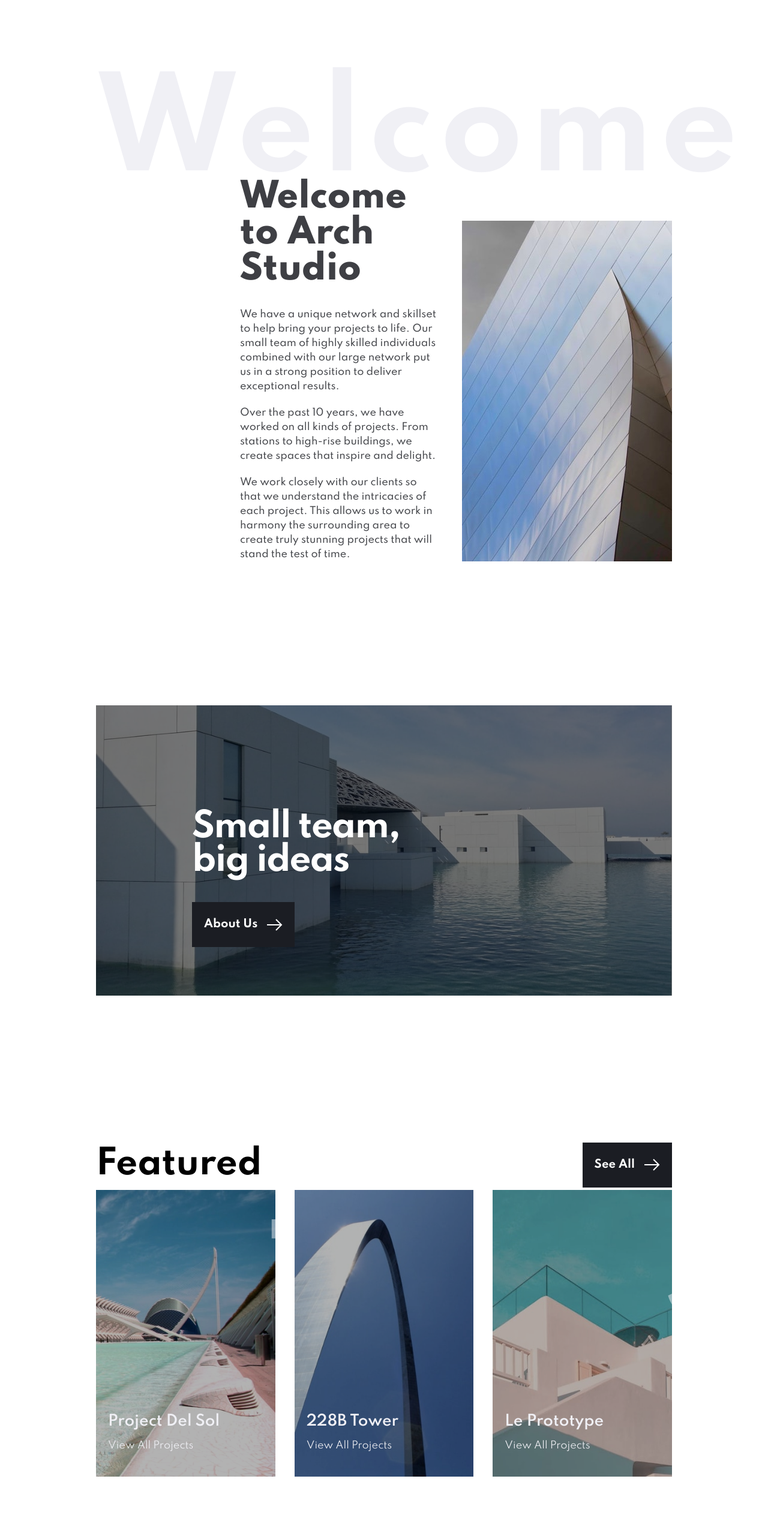
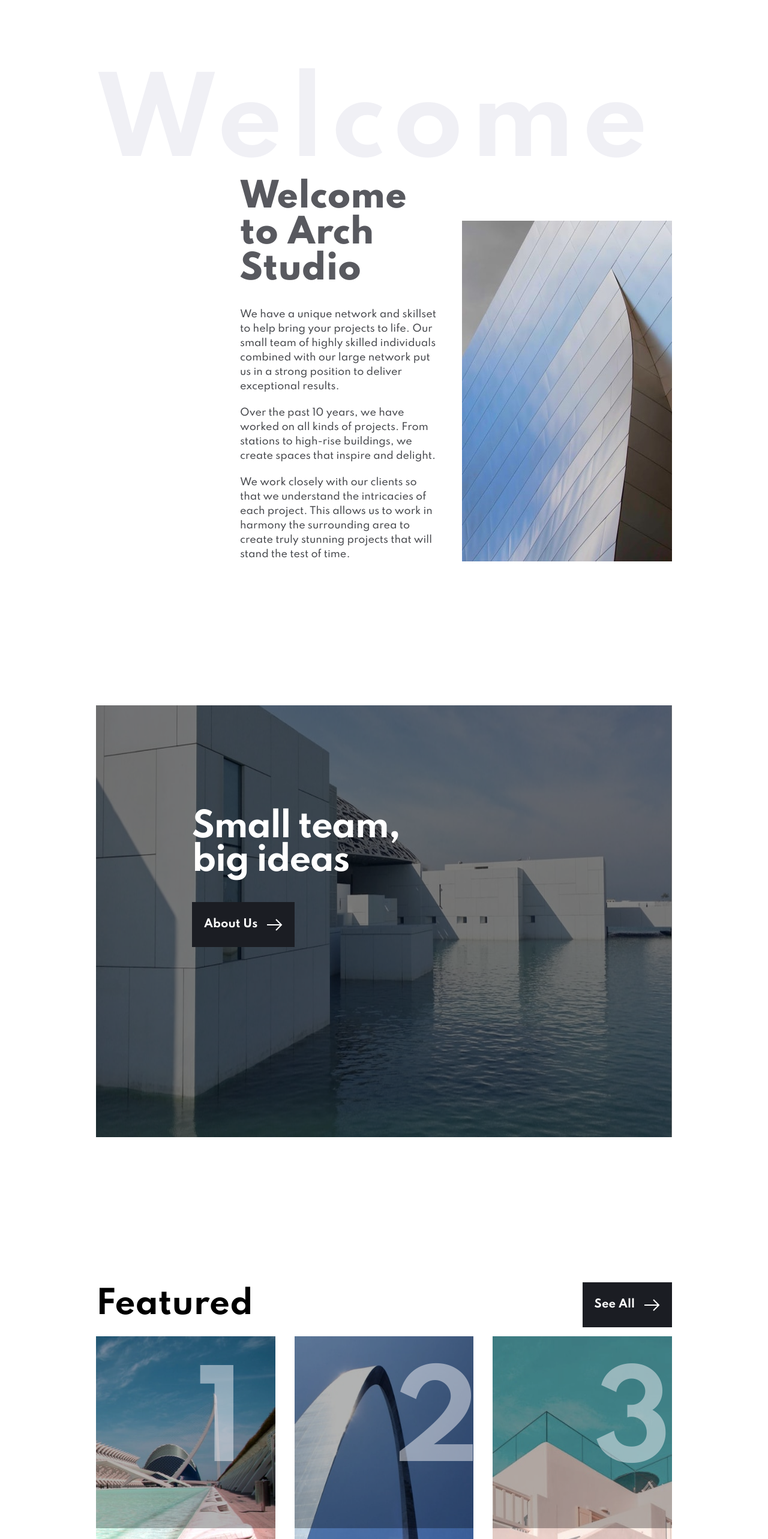
Before and after one commit to keys78/arch-studio, a React (Create React App) app: page / in a window 1280 px wide. Shown: the part 1020-3586 px from the top of the page at 60% size. Built offline with nearby package versions, Linux system fonts and the light colour scheme.

Commit message:
scalling and responsiveness

```diff
--- a/src/Home.js
+++ b/src/Home.js
@@ -26,7 +26,7 @@ const Home = ({ }) => {
             img:'assets/portfolio/desktop/image-228b.jpg',
             imgT:'assets/portfolio/tablet/image-228b.jpg',
             imgM:'assets/portfolio/mobile/image-228b.jpg',
-            mumb:2,
+            numb:2,
             no_date:true,
             date:"September 2019"
         },
@@ -35,8 +35,8 @@ const Home = ({ }) => {
             category: 'featured',
             name: 'Le Prototype',
             img:'assets/portfolio/desktop/image-prototype.jpg',
-            img:'assets/portfolio/desktop/image-prototype.jpg',
-            img:'assets/portfolio/desktop/image-prototype.jpg',
+            imgT:'assets/portfolio/tablet/image-prototype.jpg',
+            imgM:'assets/portfolio/mobile/image-prototype.jpg',
             numb:3,
             no_date:true,
             date:"October 2015"
@@ -52,15 +52,15 @@ const Home = ({ }) => {
             <div className="swipe-div md:w-9/12 sm:w-11/12 w-full mx-auto z-auto"><Swipe /></div>
 
 
-            <section className="w-9/12 mx-auto mt-44">
-                <div className="flex items-end relative pt-24">
-                    <div className="absolute text-9xl left-0 top-0 ">
-                        <div className="w-full mx-auto">
+            <section className="md:w-9/12 w-11/12 mx-auto md:mt-44 sm:mt-16 mt-4">
+                <div className="flex items-end relative md:pt-24 pt-0">
+                    <div className="md:block hidden absolute text-9xl left-0 top-0 ">
+                        <div className="w-9/12">
                             <h1 className="big-text">Welcome</h1>
                         </div>
                     </div>
-                    <div className="w-5/12 ml-60 welcome-area">
-                        <h1 className="sub-header mb-8 mt-20">Welcome to Arch Studio</h1>
+                    <div className="lg:w-5/12 w-11/12 xl:ml-60 ml-0 welcome-area">
+                        <h1 className="sub-header md:mb-8 mb-5 mt-20">Welcome to Arch Studio</h1>
 
                         <p> We have a unique network and skillset to help bring your projects to life.
                             Our small team of highly skilled individuals combined with our large network put us in a strong position
@@ -74,18 +74,18 @@ const Home = ({ }) => {
                         </p>
                     </div>
 
-                    <div className="w-6/12">
+                    <div className="w-6/12 lg:block hidden">
                         <img className="float-right" src={process.env.PUBLIC_URL + 'assets/home/desktop/image-welcome.jpg'} alt="photos"/>
                     </div>
                 </div>
             </section>
 
-            <section className="my-60">
-                <div className="w-9/12 mx-auto relative">
-                    <img className="w-full" src={process.env.PUBLIC_URL + 'assets/home/desktop/image-small-team.jpg'} alt="photos"/>
+            <section className="lg:my-60 my-28">
+                <div className="md:w-9/12 sm:w-11/12 w-full  mx-auto relative">
+                    <img className="w-full big-team-box" src={process.env.PUBLIC_URL + 'assets/home/desktop/image-small-team.jpg'} alt="photos"/>
                     <div className="bg-black w-full h-full opacity-50 absolute top-0"></div>
                     <div className="absolute top-0 left-0 w-full ">
-                        <div className="w-8/12 mx-auto pt-44">
+                        <div className="sm:w-8/12 w-9/12 mx-auto pt-44">
                             <h1 className="big-team mb-10">Small team, <br></br> big ideas</h1>
                             <Link to="/about"><Button text="About Us" className="w-6/12"/></Link>
                         </div>
@@ -93,15 +93,19 @@ const Home = ({ }) => {
                 </div>
             </section>
 
-            <section className="w-9/12 mx-auto mb-40">
-                <div className="flex-between">
+            <section className="md:w-9/12 w-11/12 mx-auto mb-40">
+                <div className="flex-between mb-3">
                     <h1 className="featured">Featured</h1>
-                    <Link to="/portfolio"><Button text="See All"/></Link>
+                    <Link className="sm:block hidden" to="/portfolio"><Button text="See All "/></Link>
                 </div>
 
                 <div>
                     <Data portfolios={portfolios.filter((portfolio) => portfolio.category === "featured")} view="View All Projects"/>
                 </div>
+                <div className="flex justify-end mt-5 w-full">
+                    <Link className="sm:hidden" to="/portfolio"><Button className="mt-5" text="See All "/></Link>
+                </div>
+
             </section>
 
             <Footer />
--- a/src/Portfolio.js
+++ b/src/Portfolio.js
@@ -49,7 +49,7 @@ const Portfolio = () => {
             img:'assets/portfolio/desktop/image-228b.jpg',
             imgT:'assets/portfolio/tablet/image-228b.jpg',
             imgM:'assets/portfolio/mobile/image-228b.jpg',
-            // mumb:2,
+            // numb:2,
             date:"September 2019"
         },
         {
@@ -57,8 +57,8 @@ const Portfolio = () => {
             category: 'featured',
             name: 'Le Prototype',
             img:'assets/portfolio/desktop/image-prototype.jpg',
-            img:'assets/portfolio/desktop/image-prototype.jpg',
-            img:'assets/portfolio/desktop/image-prototype.jpg',
+            imgT:'assets/portfolio/desktop/image-prototype.jpg',
+            imgM:'assets/portfolio/desktop/image-prototype.jpg',
             // numb:3,
             date:"October 2015"
         },
@@ -125,7 +125,7 @@ const Portfolio = () => {
     return (
         <div>
             <Header title="PORTFOLIO"/>
-            <div className="w-9/12 mx-auto mb-40">
+            <div className="md:w-9/12 w-11/12 mx-auto mb-40">
                 <Data portfolios={portfolios} />
             </div>
             <Footer />
--- a/src/components/Header.js
+++ b/src/components/Header.js
@@ -29,7 +29,7 @@ const openNav = () => {
                 </div>
             </div>
 
-            {showBar && <div className='sidebar links h-72 w-full md:hidden block animate__animated animate__bounceInLeft'>
+            {showBar && <div className='sidebar absolute top-24 links h-72 w-full md:hidden block animate__animated animate__bounceInLeft'>
                 <Link to="/portfolio"><h1>Portfolio</h1></Link>
                 <Link to="/about"><h1 className="py-5" >About Us</h1></Link>
                 <Link to="/contact"><h1>Contact</h1></Link>
@@ -37,7 +37,7 @@ const openNav = () => {
             }
 
             <div className="absolute top-0 left-0 md:flex hidden">
-                <div className="pl-20">
+                <div className="xl:pl-20 lg:pl-12 md:pl-8">
                     <div className="hang-down"></div>
                     <h1 className="vertical-group">{title}</h1>
                 </div>
--- a/src/components/data.js
+++ b/src/components/data.js
@@ -3,20 +3,21 @@ import { Link } from "react-router-dom";
 const Data = ({ portfolios, view }) => {
 
     return (
-        <Link to="/portfolio" className="featured-display grid grid-cols-3 gap-8">
+        <Link to="/portfolio" className="featured-display grid xl:grid-cols-3 grid-cols-1 gap-8">
             {(portfolios.map((portfolio) => (
                 <div className="relative overflow-x-hidden" key={ portfolio.id }>
-                    <img className="w-full" src={process.env.PUBLIC_URL + portfolio.img} alt="photos"/>
+                    <img className="w-full xl:block hidden" src={process.env.PUBLIC_URL + portfolio.img} alt="photos"/>
+                    <img className="w-full xl:hidden block tablet-view" src={process.env.PUBLIC_URL + portfolio.imgT} alt="photos"/>
 
-                    <div className="bg-black w-full h-full opacity-30 absolute top-0"></div>
+                    <div className="bg-black tablet-view w-full h-full opacity-30 absolute top-0"></div>
                     <div className="absolute bottom-10 left-5 w-full">
                             <h1 className="color font-semibold text-2xl">{ portfolio.name }</h1>
                             <p className={portfolio.no_date ? 'no-date' : "date"} >{ portfolio.date }</p>
                             <p className="color pt-3">{ view }</p>
                     </div>
 
-                    <div className="absolute top-1 xl:-right-72 -right-40 w-full">
-                        <p className="number-count"> { portfolio.numb }</p>
+                    <div className="absolute top-1 xl:right-20 right-10 w-2/12">
+                        <p className="number-count sm:block hidden"> { portfolio.numb }</p>
                     </div>
 
 
--- a/src/index.css
+++ b/src/index.css
@@ -86,7 +86,7 @@ footer{
 
 /* *********88 HOME ************ */
 .sub-header{
-  color: #3e3f44;
+  color: #58595f;
   /* color: #60636c; */
   font-size: 56px;
   font-weight: 800;
@@ -107,6 +107,10 @@ footer{
   color:#F0F0F5;
 }
 
+.big-team-box{
+  height: 90vh;
+}
+
 .big-team{
   font-size: 56px;
   font-weight: bold;
@@ -117,12 +121,12 @@ footer{
 
 .featured{
   color:#000;
-  font-size: 56px;
+  font-size: 53px;
   font-weight: bold;
 }
 
 .number-count{
-  font-size: 200px;
+  font-size: 194px;
   font-weight: 650;
   color:#F0F0F5;
   opacity: 0.5;
@@ -250,9 +254,6 @@ footer{
 }
 
 
-
-
-/* BREAKPOINTS RESPONSIVENESS */
 .open-control{
   padding:14px 18px 14px 18px ;
   border-radius: 999999px;
@@ -266,6 +267,7 @@ footer{
   text-align: center;
   padding-top: 70px;
   border:1px solid rgb(230, 228, 228);
+  z-index: 9999999999999999999999;
 }
 
 .open-control:hover{
@@ -279,17 +281,80 @@ footer{
 }
 
 
+
+/* BREAKPOINTS RESPONSIVENESS */
 @media screen and (max-width: 1280px) {
   .person-hover:hover .blind{
     display: none;
     cursor: pointer;
   }
+
+  .big-text{
+    font-size: 170px;
+    font-weight: 650;
+    letter-spacing: 12px;
+    color:#F0F0F5;
+  }
+
+  .tablet-view{
+    height: 40vh;
+  }
 }
 
+@media screen and (max-width: 1024px) {
+  .big-text{
+    font-size: 130px;
+    font-weight: 650;
+    letter-spacing: 0px;
+    color:#F0F0F5;
+  }
+
+  .featured{
+    font-size: 45px;
+  }
+}
+
+@media screen and (max-width: 768px) {
+  .big-text{
+    display: none;
+   }
+
+   .sub-header{
+    color: #4a4b50;
+    font-size: 40px;
+    line-height: 43px;
+  }
+
+  footer{
+    height: fit-content;
+    margin: 0 auto;
+    background: #F0F0F5;
+    padding: 20px 0;
+  }
+
+  .foot-logo{
+    height: 150px;
+    width: 170px;
+    margin-top: -90px;
+  }
+
+  .links h1{
+    font-size: 18px;
+  }
+}
+
+
+
+/* 640PX  sm */
 @media screen and (max-width: 640px) {
   .open-control{
     padding:0 ;
   }
+
+  .open-control:hover{
+    background: transparent;
+  }
+
   .slider-header{
     font-size: 60px;
     font-weight: bold;
@@ -298,14 +363,30 @@ footer{
 
   .slider-text{
     font-size: 14px;
-    font-weight: 400;
+    font-weight: 500;
     line-height: 24px;
   }
 
   .swipe-div{
-    /* height: 50vh */
+    height: 87vh
   }
+
   .swiper-pagination {
    display: none;
   }
+
+  .big-team-box{
+    height: 80vh;
+  }
+
+  .big-team{
+    font-size: 45px;
+    font-weight: 600;
+  }
+
+  .featured{
+    font-size: 40px;
+  }
+
+
 }
```
Also changed, not shown: src/components/Footer.js (+12 -11 lines), src/components/Swipe.js (+3 -7 lines).
